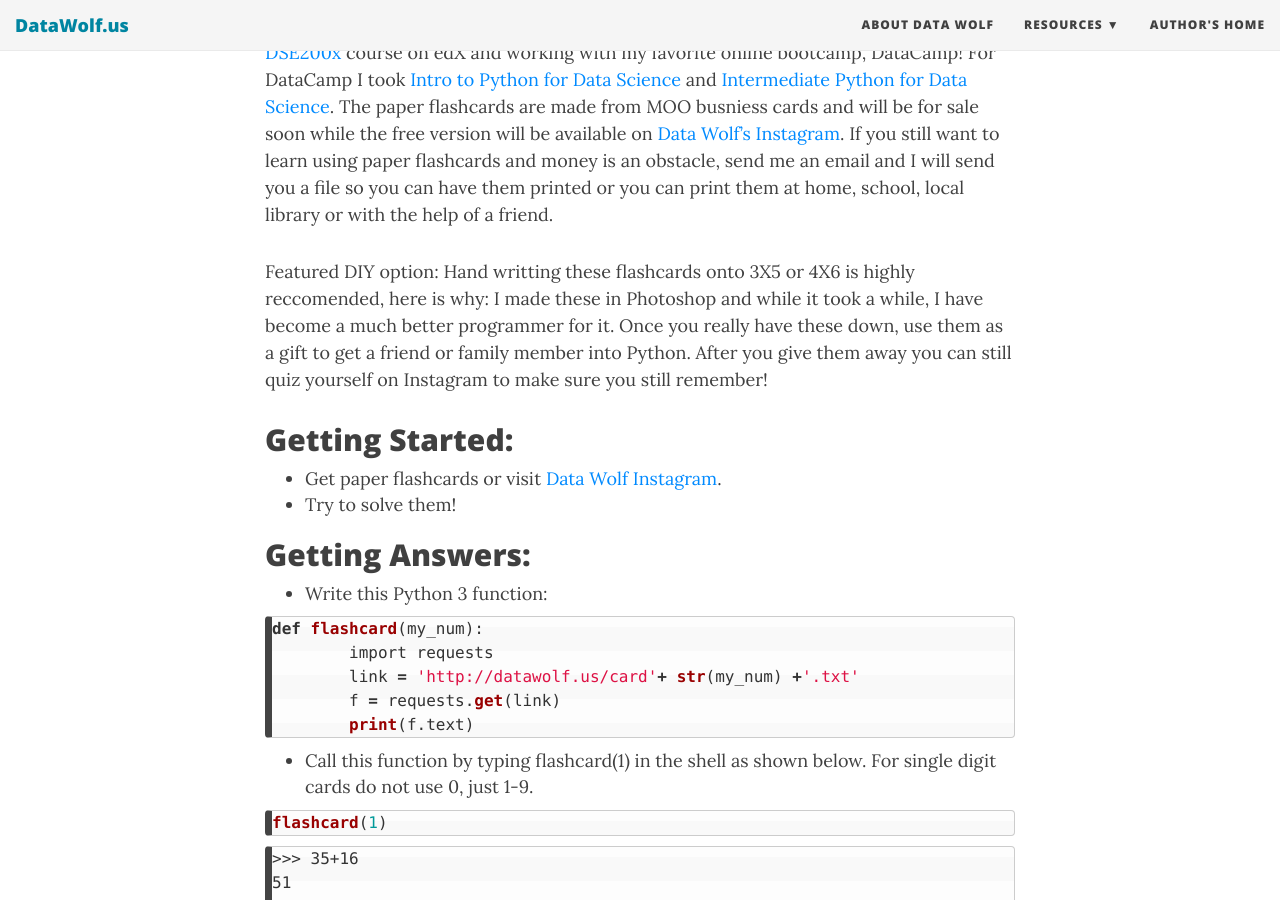
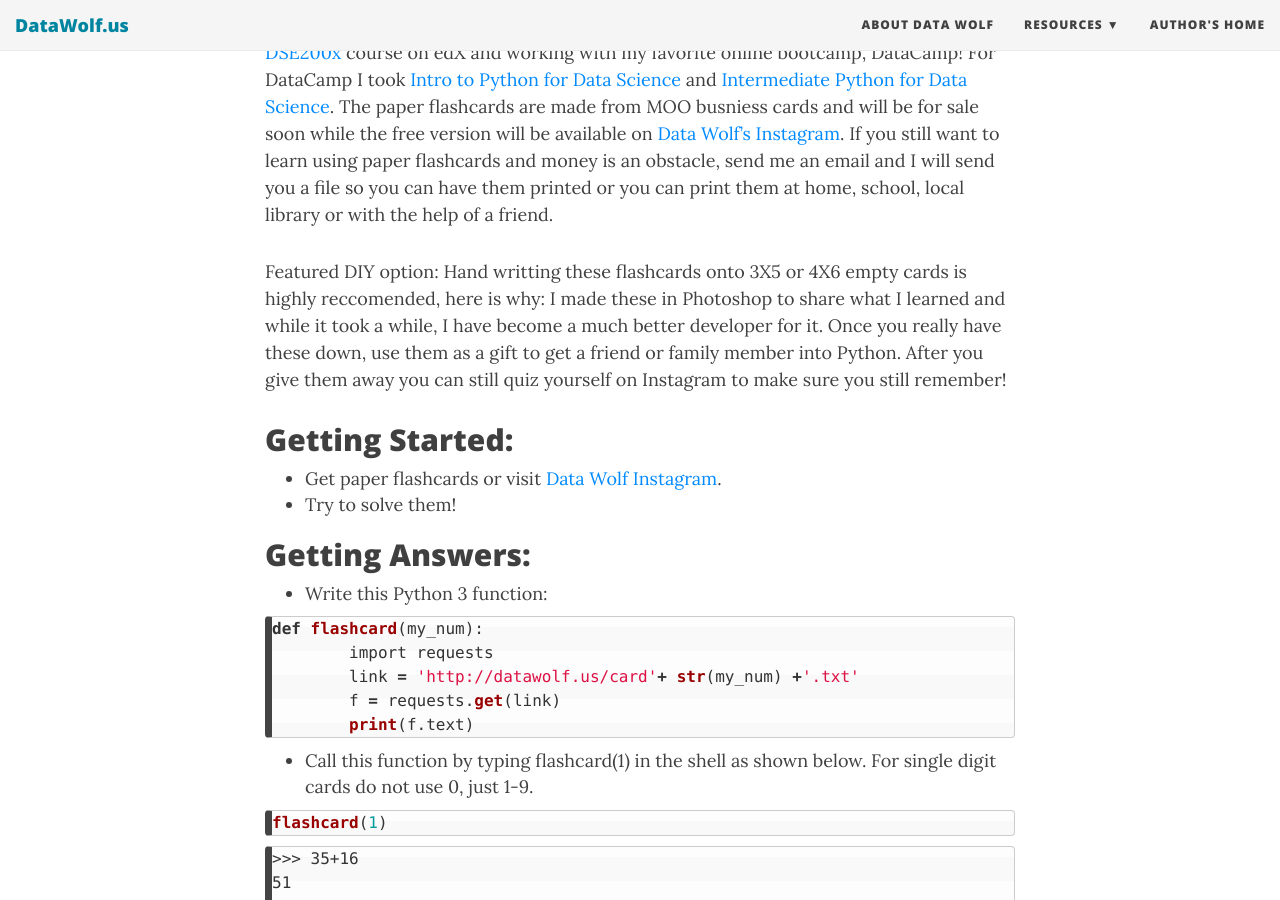
Before and after one commit to blueberrypineapple/data-wolf.github.io, a Jekyll site: the page built from about_data_wolf.md, in a window 1280 px wide and 900 px high, scrolled down 379 px. Built offline with Jekyll 4.4.1, drawn with Linux system fonts in a browser that asks for light colours; nearby versions of some CDN libraries.

Commit message:
Update about_data_wolf.md

```diff
--- a/about_data_wolf.md
+++ b/about_data_wolf.md
@@ -7,7 +7,7 @@ subtitle: A Data Science and Machine Learning Blog
 # Data Science Flashcards
 Data Wolf presents: [Data Science Flashcards!](https://datawolf.us/2017-10-10-data-science-flashcards/) I made these while taking [UC San Diego's DSE200x](https://www.edx.org/micromasters/data-science) course on edX and working with my favorite online bootcamp, DataCamp! For DataCamp I took [Intro to Python for Data Science](https://www.datacamp.com/courses/intro-to-python-for-data-science) and [Intermediate Python for Data Science](https://www.datacamp.com/courses/intermediate-python-for-data-science). The paper flashcards are made from MOO busniess cards and will be for sale soon while the free version will be available on [Data Wolf's Instagram](https://www.instagram.com/datawolf.us/). If you still want to learn using paper flashcards and money is an obstacle, send me an email and I will send you a file so you can have them printed or you can print them at home, school, local library or with the help of a friend.
 
-Featured DIY option: Hand writting these flashcards onto 3X5 or 4X6 is highly reccomended, here is why: I made these in Photoshop and while it took a while, I have become a much better programmer for it. Once you really have these down, use them as a gift to get a friend or family member into Python. After you give them away you can still quiz yourself on Instagram to make sure you still remember!
+Featured DIY option: Hand writting these flashcards onto 3X5 or 4X6 empty cards is highly reccomended, here is why: I made these in Photoshop to share what I learned and while it took a while, I have become a much better developer for it. Once you really have these down, use them as a gift to get a friend or family member into Python. After you give them away you can still quiz yourself on Instagram to make sure you still remember!
 
 ## Getting Started:
 
```
